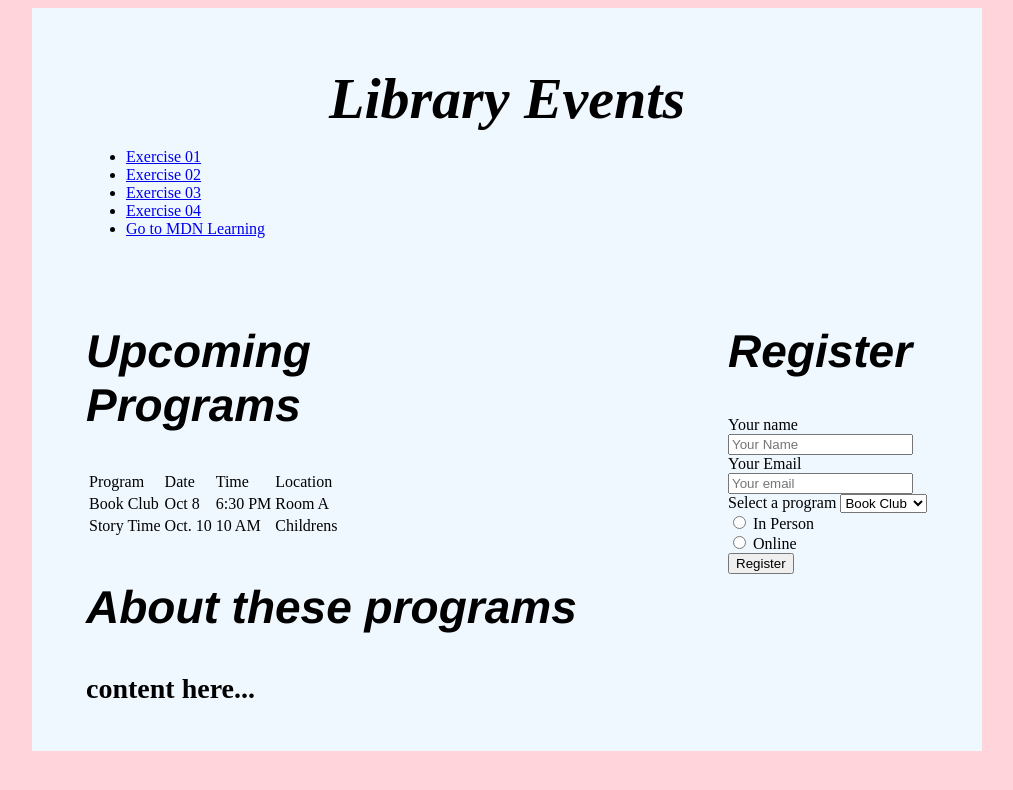
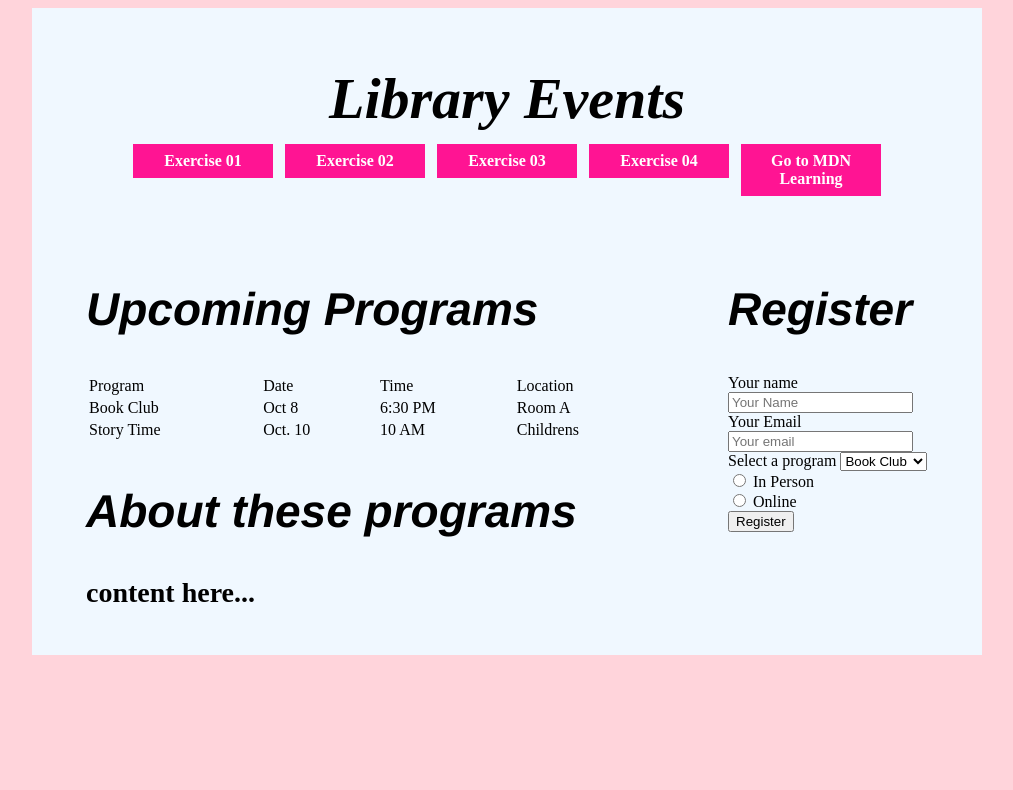
Before and after one commit to Briana1112/LIS-753, a plain HTML site: page exercise07.html in a window 1280 px wide. Shown: the whole page, without its empty margins (133-1146 px from the left). Drawn offline with Linux system fonts and the light colour scheme.

Commit message:
add exercise 12 and styles

```diff
--- a/style.css
+++ b/style.css
@@ -1,6 +1,7 @@
 body {
     background: rgb(255, 212, 219);
 }
+
 h1 {
     font-size: 58px;
     color: black;
@@ -19,34 +20,39 @@ h2 {
 h1, h2 {
     font-style: italic;
 }
+
 p {
     font-weight: bold;
     font-size: 28px;
 }
 
-.card {
-    border-radius: 8px;
+/* was .card — no matching element in this page; dropped.
+   If another page uses it, keep it, but it wasn't doing anything here. */
+
+/* was .about-section — same: no matching element on this page */
+
+/* was #my-hobbies — same: no matching element on this page */
+
+/* --- header / nav --- */
+
+header {
+    margin-bottom: 48px;
 }
 
-.about-section {
-background: #070707;
-color: white;
-margin: 16px;
-padding: 32px;
-width: 200px;
+#main-navegation ul {
+    display: flex;
+    flex-direction: column;
+    gap: 8px;
+    list-style: none;
+    margin: 12px 0 36px 0;
+    padding: 0;
 }
 
-
-#my-hobbies {
-    border: 8px solid greenyellow;
-}
-
-
-#main-navigation ul li {
+#main-navegation ul li {
     width: 140px;
 }
 
-#main-navigation ul li a {
+#main-navegation ul li a {
     padding: 8px 20px;
     background-color: deeppink;
     color: white;
@@ -56,24 +62,25 @@ width: 200px;
     text-align: center;
 }
 
-#main-navigation ul li a:hover {
+#main-navegation ul li a:hover {
     background-color: rgb(0, 128, 117);
 }
 
+/* --- table --- */
 
-header {
-    margin-bottom: 48px;
+table {
+    margin-bottom: 36px;
 }
 
-
-table{
-   margin-bottom: 36px;
-}
 table caption {
     text-align: left;
 }
 
-.container {
+/* --- page wrapper ---
+   FIXED: was .container (lowercase). The HTML says class="Container",
+   and class selectors are case-sensitive, so the old rule never matched. */
+
+.Container {
     background: aliceblue;
     padding: 12px;
     margin: 0 auto;
@@ -81,17 +88,14 @@ table caption {
     box-sizing: border-box;
 }
 
-#main-navigation ul {
-    display: flex;
-    flex-direction: column;
-    gap: 8px;
-    list-style: none;
-    margin: 12px 0 36px 0;
-    padding: 0;
-}
+/* =========================================================
+   Mobile-first breakpoints.
+   Base styles above apply everywhere (phone).
+   Only these two queries should override them.
+   ========================================================= */
 
-/* 1. typo */
-@media all and (min-width: 768px) {   /* was 3768px */
+/* tablet — FIXED: was 3768px, which no screen ever reaches */
+@media all and (min-width: 768px) {
     #main-navegation ul {
         flex-direction: row;
         gap: 12px;
@@ -99,47 +103,31 @@ table caption {
     }
 }
 
-/* 2. casing — must match the HTML exactly */
-.Container {              /* was .container */
-    background: aliceblue;
-    padding: 12px;
-    margin: 0 auto;
-    max-width: 98%;
-    box-sizing: border-box;
-}
-
-/* 3. and the desktop override too */
+/* desktop */
 @media all and (min-width: 1200px) {
-    .Container {
+    .Container {                 /* FIXED: casing matches the HTML now */
         width: 950px;
         padding: 18px 54px;
     }
-}
 
+    main {
+        display: flex;
+        column-gap: 60px;
+        align-items: flex-start;
+    }
 
- main {
-    display: flex;
-    column-gap: 60px;
-}
-main article {
-    flex: 1;          /* takes whatever is left */
-}
-main aside {
-    flex: 0 0 200px;  /* fixed, won't grow or shrink */
-}
+    /* FIXED: replaced the magic-number calc with flex sizing,
+       so the article just takes whatever the aside leaves */
+    main article {
+        flex: 1;
+        min-width: 0;
+    }
 
-#confirmation-message {
-    border: 1px solid pink;
-    background-color: lightcyan;
-    padding: 25px 48px;
-    animation: fade-in 0.6s ease-out;
-}
+    main article table {
+        width: 100%;
+    }
 
-@keyframes fade-in {
-    from {
-        opacity: 0;
-    }
-    to {
-        opacity: 1;
+    main aside {
+        flex: 0 0 200px;
     }
 }
```
